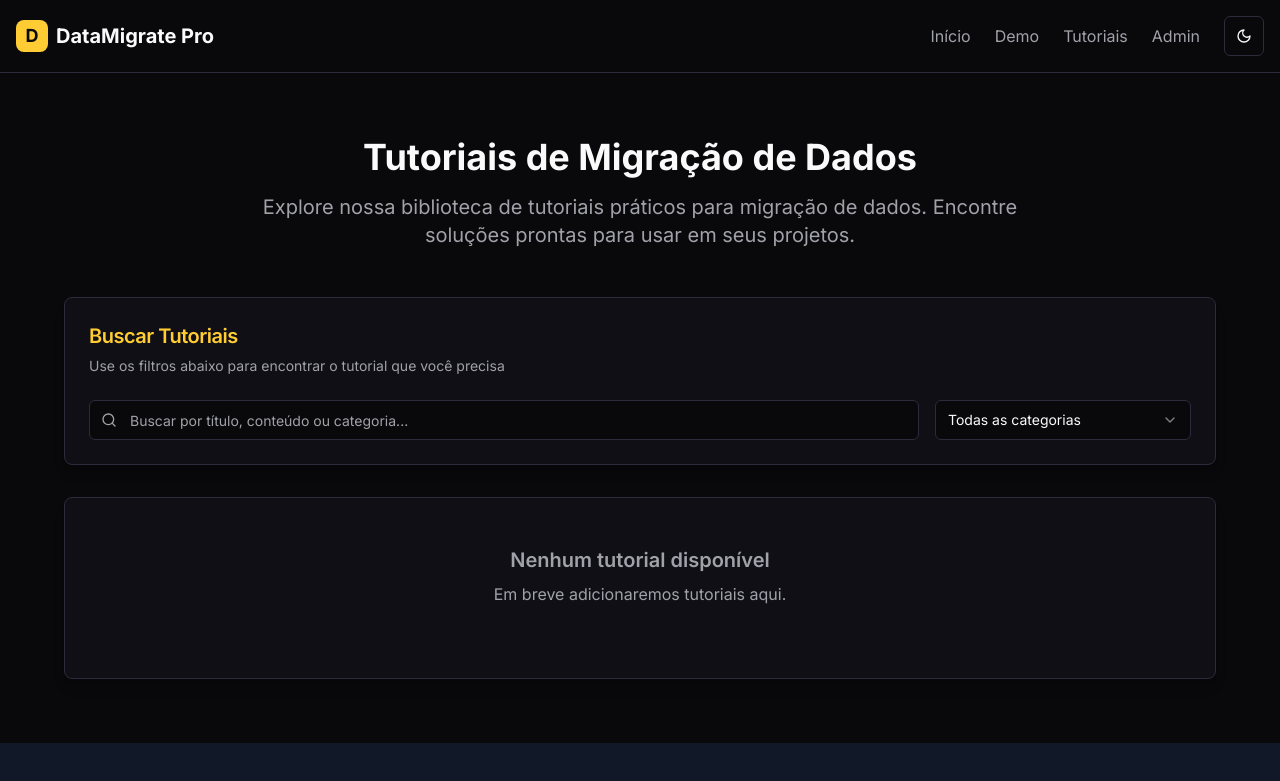
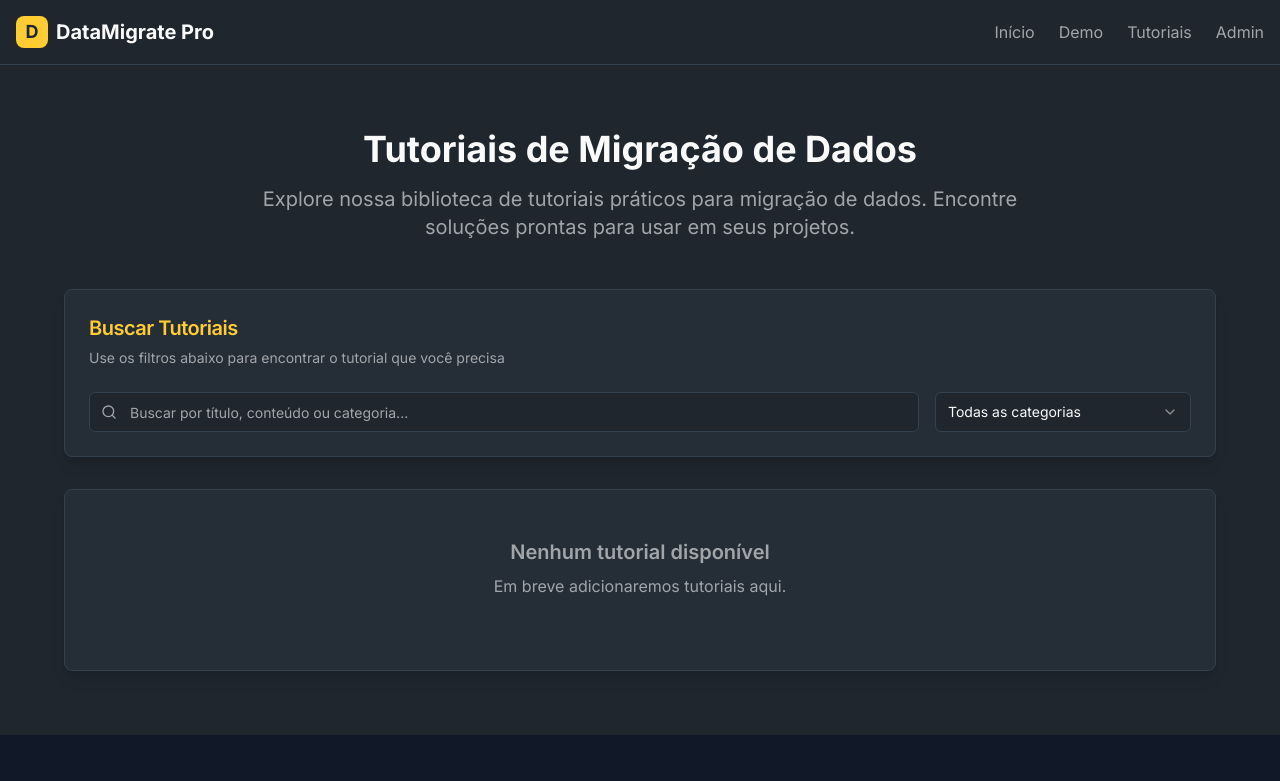
Before and after one commit to vortexthost/dataflow-code-hub, a React (Vite) app: page /modelos in a window 1280 px wide. Shown: the top 781 px of the page. Built offline with nearby package versions, Linux system fonts and the light colour scheme.

Commit message:
Refactor: Apply dark theme and improve editor fonts
- Removed theme toggle, enforcing dark theme.
- Updated editor font colors in Admin panel.
- Set background color based on provided example.

```diff
--- a/src/App.tsx
+++ b/src/App.tsx
@@ -4,7 +4,6 @@ import { Toaster as Sonner } from "@/components/ui/sonner";
 import { TooltipProvider } from "@/components/ui/tooltip";
 import { QueryClient, QueryClientProvider } from "@tanstack/react-query";
 import { BrowserRouter, Routes, Route } from "react-router-dom";
-import { ThemeProvider } from "@/components/ThemeProvider";
 import Index from "./pages/Index";
 import Demo from "./pages/Demo";
 import Tutoriais from "./pages/Tutoriais";
@@ -15,7 +14,7 @@ const queryClient = new QueryClient();
 
 const App = () => (
   <QueryClientProvider client={queryClient}>
-    <ThemeProvider attribute="class" defaultTheme="dark" enableSystem>
+    <div className="dark">
       <TooltipProvider>
         <Toaster />
         <Sonner />
@@ -31,7 +30,7 @@ const App = () => (
           </Routes>
         </BrowserRouter>
       </TooltipProvider>
-    </ThemeProvider>
+    </div>
   </QueryClientProvider>
 );
 
--- a/src/components/Header.tsx
+++ b/src/components/Header.tsx
@@ -1,8 +1,5 @@
 
 import React from 'react';
-import { ArrowRight } from 'lucide-react';
-import { Button } from '@/components/ui/button';
-import ThemeToggle from '@/components/ThemeToggle';
 
 const Header = () => {
   return (
@@ -21,7 +18,6 @@ const Header = () => {
             <a href="/demo" className="text-muted-foreground hover:text-primary transition-colors">Demo</a>
             <a href="/tutoriais" className="text-muted-foreground hover:text-primary transition-colors">Tutoriais</a>
             <a href="/admin" className="text-muted-foreground hover:text-primary transition-colors">Admin</a>
-            <ThemeToggle />
           </div>
         </div>
       </nav>
--- a/src/index.css
+++ b/src/index.css
@@ -6,24 +6,24 @@
 
 @layer base {
   :root {
-    --background: 240 10% 3.9%;
+    --background: 210 20% 15%;
     --foreground: 0 0% 98%;
-    --card: 240 15% 7%;
+    --card: 210 20% 18%;
     --card-foreground: 0 0% 98%;
-    --popover: 240 15% 7%;
+    --popover: 210 20% 18%;
     --popover-foreground: 0 0% 98%;
     --primary: 45 100% 60%;
-    --primary-foreground: 240 10% 3.9%;
-    --secondary: 240 10% 15%;
+    --primary-foreground: 210 20% 15%;
+    --secondary: 210 20% 22%;
     --secondary-foreground: 0 0% 98%;
-    --muted: 240 10% 15%;
-    --muted-foreground: 240 5% 64.9%;
-    --accent: 240 10% 15%;
+    --muted: 210 20% 22%;
+    --muted-foreground: 210 5% 64.9%;
+    --accent: 210 20% 22%;
     --accent-foreground: 0 0% 98%;
     --destructive: 0 84.2% 60.2%;
     --destructive-foreground: 0 0% 98%;
-    --border: 240 15% 20%;
-    --input: 240 15% 20%;
+    --border: 210 20% 25%;
+    --input: 210 20% 25%;
     --ring: 45 100% 60%;
     --chart-1: 12 76% 61%;
     --chart-2: 173 58% 39%;
@@ -31,33 +31,6 @@
     --chart-4: 43 74% 66%;
     --chart-5: 27 87% 67%;
     --radius: 0.5rem;
-  }
-
-  .dark {
-    --background: 240 10% 3.9%;
-    --foreground: 0 0% 98%;
-    --card: 240 15% 7%;
-    --card-foreground: 0 0% 98%;
-    --popover: 240 15% 7%;
-    --popover-foreground: 0 0% 98%;
-    --primary: 45 100% 60%;
-    --primary-foreground: 240 10% 3.9%;
-    --secondary: 240 10% 15%;
-    --secondary-foreground: 0 0% 98%;
-    --muted: 240 10% 15%;
-    --muted-foreground: 240 5% 64.9%;
-    --accent: 240 10% 15%;
-    --accent-foreground: 0 0% 98%;
-    --destructive: 0 62.8% 30.6%;
-    --destructive-foreground: 0 0% 98%;
-    --border: 240 15% 20%;
-    --input: 240 15% 20%;
-    --ring: 45 100% 60%;
-    --chart-1: 220 70% 50%;
-    --chart-2: 160 60% 45%;
-    --chart-3: 30 80% 55%;
-    --chart-4: 280 65% 60%;
-    --chart-5: 340 75% 55%;
   }
 }
 
@@ -76,18 +49,60 @@
   min-height: 350px !important;
   font-size: 14px;
   line-height: 1.6;
+  color: hsl(var(--foreground)) !important;
+  background-color: hsl(var(--background)) !important;
 }
 
 .ql-toolbar {
   border-top-left-radius: 0.375rem;
   border-top-right-radius: 0.375rem;
   border-bottom: 1px solid hsl(var(--border));
+  background-color: hsl(var(--card)) !important;
 }
 
 .ql-container {
   border-bottom-left-radius: 0.375rem;
   border-bottom-right-radius: 0.375rem;
   font-family: inherit;
+  background-color: hsl(var(--background)) !important;
+  border-color: hsl(var(--border)) !important;
+}
+
+.ql-snow {
+  border-color: hsl(var(--border)) !important;
+}
+
+.ql-snow .ql-toolbar {
+  border-color: hsl(var(--border)) !important;
+}
+
+.ql-snow .ql-stroke {
+  stroke: hsl(var(--foreground)) !important;
+}
+
+.ql-snow .ql-fill {
+  fill: hsl(var(--foreground)) !important;
+}
+
+.ql-snow .ql-picker {
+  color: hsl(var(--foreground)) !important;
+}
+
+.ql-snow .ql-picker-label {
+  color: hsl(var(--foreground)) !important;
+}
+
+.ql-snow .ql-picker-options {
+  background-color: hsl(var(--popover)) !important;
+  border: 1px solid hsl(var(--border)) !important;
+}
+
+.ql-snow .ql-picker-item {
+  color: hsl(var(--foreground)) !important;
+}
+
+.ql-snow .ql-picker-item:hover {
+  background-color: hsl(var(--accent)) !important;
 }
 
 .ql-snow .ql-tooltip {
@@ -105,10 +120,6 @@
   padding: 0.5rem;
 }
 
-.ql-snow .ql-picker {
-  color: hsl(var(--foreground));
-}
-
 /* Ensure the editor content displays properly */
 .prose {
   max-width: none;
@@ -121,34 +132,34 @@
 }
 
 /* Dark theme support for prose content */
-.dark .prose {
+.prose {
   color: hsl(var(--foreground));
 }
 
-.dark .prose h1,
-.dark .prose h2,
-.dark .prose h3,
-.dark .prose h4,
-.dark .prose h5,
-.dark .prose h6 {
+.prose h1,
+.prose h2,
+.prose h3,
+.prose h4,
+.prose h5,
+.prose h6 {
   color: hsl(var(--foreground));
 }
 
-.dark .prose strong {
+.prose strong {
   color: hsl(var(--foreground));
 }
 
-.dark .prose code {
+.prose code {
   color: hsl(var(--foreground));
   background-color: hsl(var(--muted));
 }
 
-.dark .prose pre {
+.prose pre {
   background-color: hsl(var(--muted));
   color: hsl(var(--foreground));
 }
 
-.dark .prose blockquote {
+.prose blockquote {
   color: hsl(var(--muted-foreground));
   border-left-color: hsl(var(--border));
 }
```
